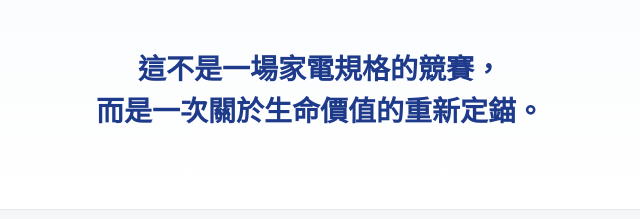
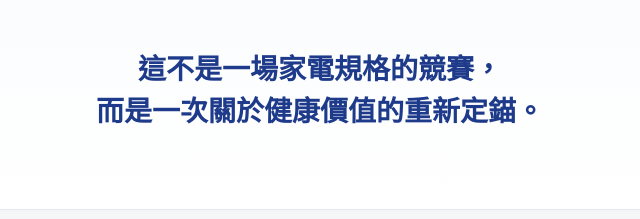
Before and after one commit to kavowu/WETOPValue, a plain HTML site: page index.html in a window 1280 px wide. Shown: the part 2341-2560 px from the top of the page, 320-960 px from the left. Drawn offline with nearby package versions, Linux system fonts and the light colour scheme.

Commit message:
文字調整

```diff
--- a/index.html
+++ b/index.html
@@ -150,7 +150,7 @@
                         </p>
                         <p class="market-desc-highlight">
                             這不是一場家電規格的競賽，<br>
-                            而是一次關於生命價值的重新定錨。
+                            而是一次關於健康價值的重新定錨。
                         </p>
                     </div>
                 </div>
```
